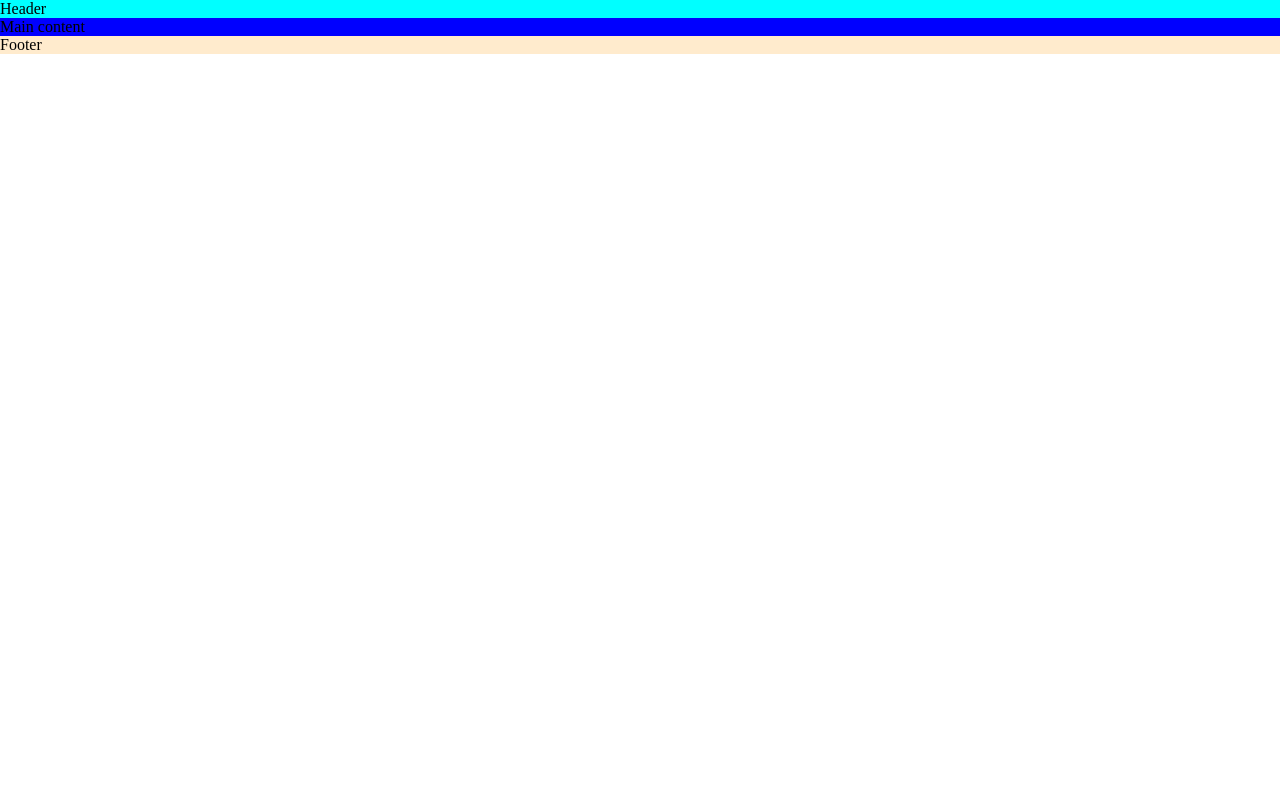
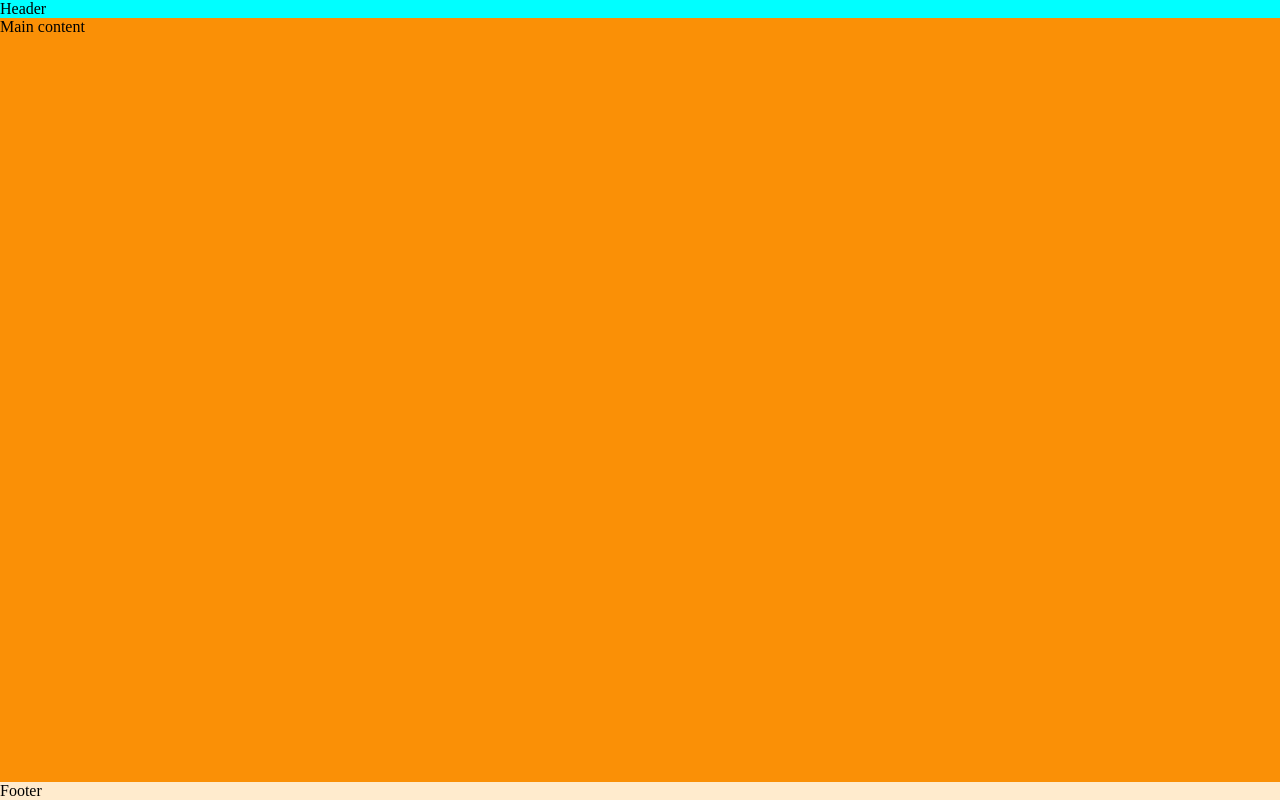
Before and after one commit to BogdanMaria/standingstraight, a plain HTML site: page index.html in a window 1280 px wide. Drawn offline with Linux system fonts and the light colour scheme.

Commit message:
Use flexbox to push footer down

```diff
--- a/assets/css/style.css
+++ b/assets/css/style.css
@@ -3,6 +3,11 @@
     padding: 0;
     margin: 0;
     box-sizing: border-box;
+}
+body {
+    min-height: 100vh;
+    display: flex;
+    flex-direction: column;
 }
 
 /* Header*/
@@ -11,7 +16,8 @@
 }
 /*Main content*/
 main {
-    background-color: blue;
+    background-color: rgb(250, 144, 6);
+    flex: 1 0 auto;
 }
 
 /*Footer*/
```
